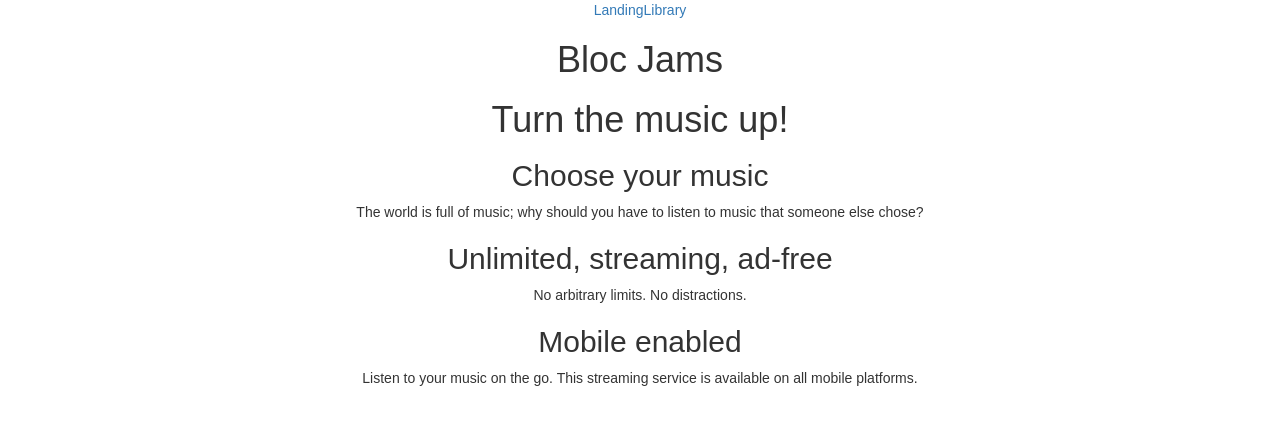
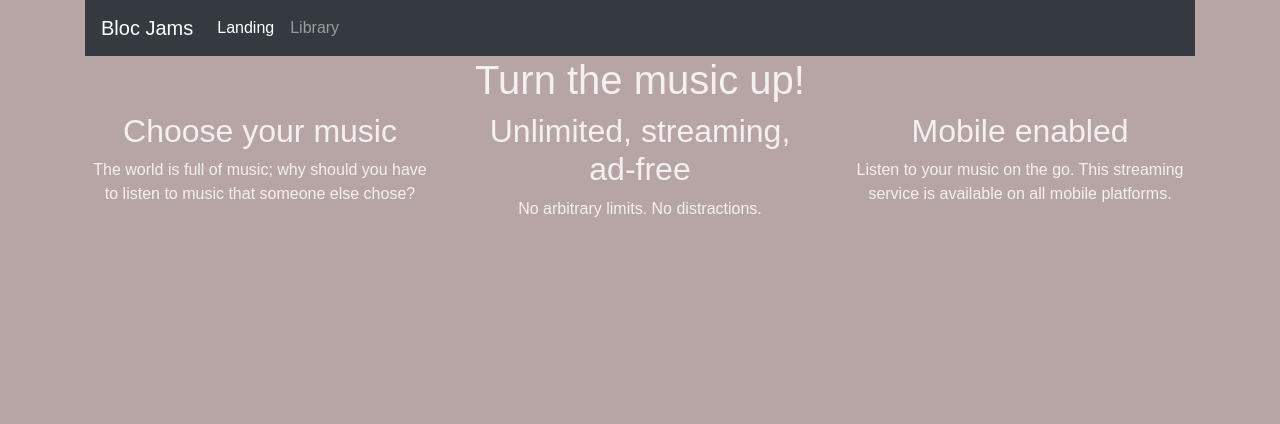
Before and after one commit to ccrutcher/music-player, a React (Create React App) app: page / in a window 1280 px wide. Shown: the top 424 px of the page. Built offline with nearby package versions, Linux system fonts and the light colour scheme.

Commit message:
Checkpoint styling: Styling completed

```diff
--- a/public/index.html
+++ b/public/index.html
@@ -11,11 +11,8 @@
     <link rel="manifest" href="%PUBLIC_URL%/manifest.json">
     <link rel="shortcut icon" href="%PUBLIC_URL%/favicon.ico">
 	<link rel="stylesheet" type="text/css" href="http://code.ionicframework.com/ionicons/2.0.1/css/ionicons.min.css">
-<!-- Latest compiled and minified CSS -->
-<link rel="stylesheet" href="https://maxcdn.bootstrapcdn.com/bootstrap/3.3.7/css/bootstrap.min.css" integrity="sha384-BVYiiSIFeK1dGmJRAkycuHAHRg32OmUcww7on3RYdg4Va+PmSTsz/K68vbdEjh4u" crossorigin="anonymous">
+	<link rel="stylesheet" href="https://stackpath.bootstrapcdn.com/bootstrap/4.1.3/css/bootstrap.min.css" integrity="sha384-MCw98/SFnGE8fJT3GXwEOngsV7Zt27NXFoaoApmYm81iuXoPkFOJwJ8ERdknLPMO" crossorigin="anonymous">
 
-<!-- Optional theme -->
-<link rel="stylesheet" href="https://maxcdn.bootstrapcdn.com/bootstrap/3.3.7/css/bootstrap-theme.min.css" integrity="sha384-rHyoN1iRsVXV4nD0JutlnGaslCJuC7uwjduW9SVrLvRYooPp2bWYgmgJQIXwl/Sp" crossorigin="anonymous">
 
     <!--
       Notice the use of %PUBLIC_URL% in the tags above.
@@ -32,7 +29,7 @@
     <noscript>
       You need to enable JavaScript to run this app.
     </noscript>
-    <div id="root"></div>
+    <div id="root" class="container"></div>
     <!--
       This HTML file is a template.
       If you open it directly in the browser, you will see an empty page.
@@ -45,6 +42,7 @@
     -->
 	<!-- Latest compiled and minified JavaScript -->
 	<script src="https://ajax.googleapis.com/ajax/libs/jquery/3.3.1/jquery.min.js"></script>
-	<script src="https://maxcdn.bootstrapcdn.com/bootstrap/3.3.7/js/bootstrap.min.js" integrity="sha384-Tc5IQib027qvyjSMfHjOMaLkfuWVxZxUPnCJA7l2mCWNIpG9mGCD8wGNIcPD7Txa" crossorigin="anonymous"></script>
+	<script src="https://cdnjs.cloudflare.com/ajax/libs/popper.js/1.14.3/umd/popper.min.js" integrity="sha384-ZMP7rVo3mIykV+2+9J3UJ46jBk0WLaUAdn689aCwoqbBJiSnjAK/l8WvCWPIPm49" crossorigin="anonymous"></script>
+	<script src="https://stackpath.bootstrapcdn.com/bootstrap/4.1.3/js/bootstrap.min.js" integrity="sha384-ChfqqxuZUCnJSK3+MXmPNIyE6ZbWh2IMqE241rYiqJxyMiZ6OW/JmZQ5stwEULTy" crossorigin="anonymous"></script>
   </body>
 </html>
--- a/src/App.js
+++ b/src/App.js
@@ -9,14 +9,23 @@ class App extends Component {
   render() {
     return (
       <div className="App">
-        <header>
-          <nav>
-            <Link to='/'>Landing</Link>
-            <Link to='/library'>Library</Link>
-          </nav>
-          <h1>Bloc Jams</h1>
-        </header>
-        <main>
+        <nav className="navbar navbar-expand-sm navbar-dark bg-dark">
+          <a className="navbar-brand" href="/">Bloc Jams</a>
+          <button className="navbar-toggler" type="button" data-toggle="collapse" data-target="#navbarNav" aria-controls="navbarNav" aria-expanded="false" aria-label="Toggle navigation">
+            <span className="navbar-toggler-icon"></span>
+          </button>
+          <div className="collapse navbar-collapse" id="navbarNav">
+            <ul className="navbar-nav">
+              <li className="nav-item active">
+                <Link to='/' className="nav-link">Landing</Link>
+              </li>
+              <li className="nav-item">
+                <Link to='/library' className="nav-link">Library</Link>
+              </li>
+            </ul>
+          </div>
+        </nav>
+        <main className="row">
           <Route exact path="/" component={Landing} />
           <Route path="/library" component={Library} />
           <Route path="/album/:slug" component={Album} />
--- a/src/components/Album.js
+++ b/src/components/Album.js
@@ -145,7 +145,7 @@ class Album extends Component {
 
   render() {
     return (
-      <section className="album">
+      <section className="album col">
         <section id="album-info">
           <img id="album-cover-art" src={this.state.album.albumCover} alt={this.state.album.title}/>
           <div className="album-details">
--- a/src/components/Landing.js
+++ b/src/components/Landing.js
@@ -1,24 +1,24 @@
 import React from 'react';
 
 const Landing = () => (
-  <section className="landing">
+  <div className="landing col">
     <h1 className="hero-title">Turn the music up!</h1>
 
-    <section className="selling-points">
-      <div className="point">
+    <div className="selling-points row">
+      <div className="point col">
         <h2 className="point-title">Choose your music</h2>
         <p className="point-description">The world is full of music; why should you have to listen to music that someone else chose?</p>
       </div>
-      <div className="point">
+      <div className="point col">
         <h2 className="point-title">Unlimited, streaming, ad-free</h2>
         <p className="point-description">No arbitrary limits. No distractions.</p>
       </div>
-      <div className="point">
+      <div className="point col">
         <h2 className="point-title">Mobile enabled</h2>
         <p className="point-description">Listen to your music on the go. This streaming service is available on all mobile platforms.</p>
       </div>
-    </section>
-  </section>
+    </div>
+  </div>
 );
 
 export default Landing;
--- a/src/components/Library.js
+++ b/src/components/Library.js
@@ -10,7 +10,7 @@ class Library extends Component {
 
   render() {
     return (
-      <section className='library'>
+      <section className='library col'>
         {
           this.state.albums.map( (album, index) =>
             <Link to={`/album/${album.slug}`} key={index} >
--- a/src/index.css
+++ b/src/index.css
@@ -2,4 +2,6 @@ body {
   margin: 0;
   padding: 0;
   font-family: sans-serif;
+  background-color: #b7a5a5;
+  color: #f5f0f0;
 }
```
Also changed, not shown: src/App.css (line endings or trailing spaces).
